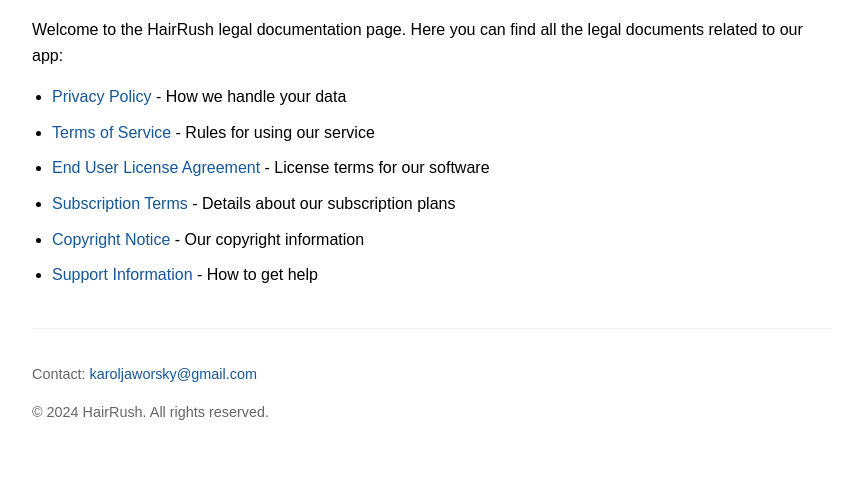
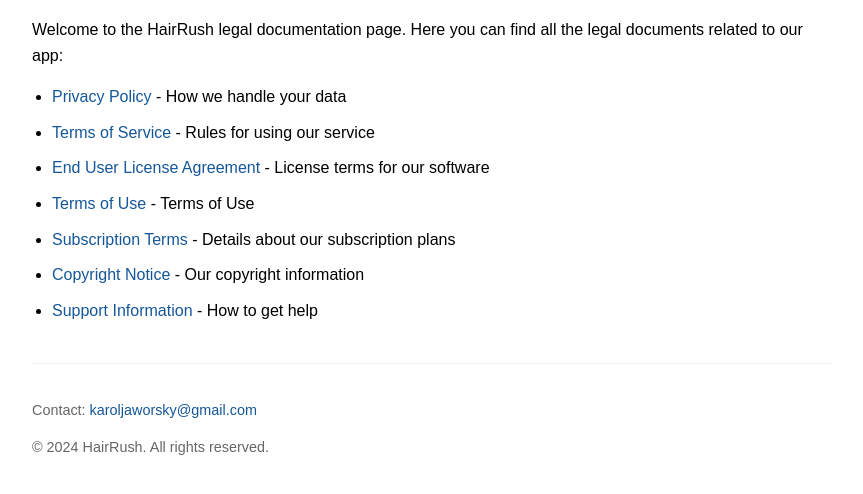
Before and after one commit to 237LR/hairrush-legal, a plain HTML site: page index.html in a window 1280 px wide. Shown: the part 138-632 px from the top of the page, without its empty margins (208-1071 px from the left). Drawn offline with Linux system fonts and the light colour scheme.

Commit message:
Update index.html

```diff
--- a/index.html
+++ b/index.html
@@ -54,6 +54,7 @@
             <li><a href="privacy-policy.html">Privacy Policy</a> - How we handle your data</li>
             <li><a href="terms-of-service.html">Terms of Service</a> - Rules for using our service</li>
             <li><a href="eula.html">End User License Agreement</a> - License terms for our software</li>
+            <li><a href="terms-of-use.html">Terms of Use</a> - Terms of Use</li>
             <li><a href="subscription-terms.html">Subscription Terms</a> - Details about our subscription plans</li>
             <li><a href="copyright-notice.html">Copyright Notice</a> - Our copyright information</li>
             <li><a href="support-information.html">Support Information</a> - How to get help</li>
```
